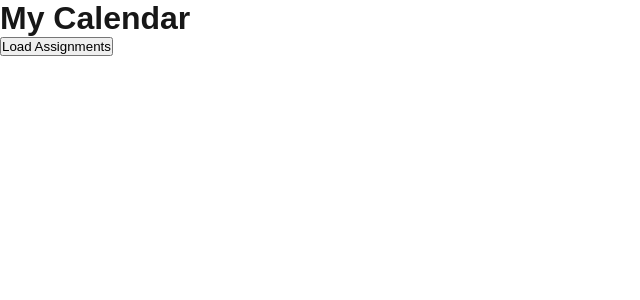
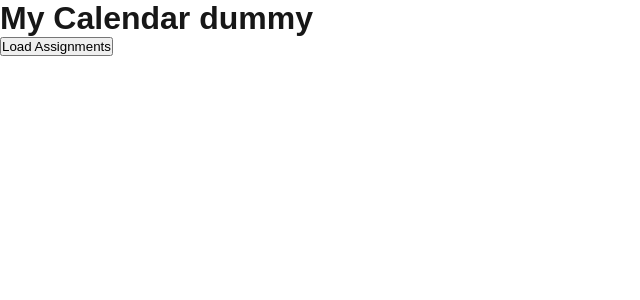
Before and after one commit to thandi14/LBCalender, a Next.js app in the folder syllabus-parser/: page /Calender in a window 1280 px wide. Shown: the top 300 px of the page, without its empty margins (0-640 px from the left). Built offline with nearby package versions, Linux system fonts and the light colour scheme.

Commit message:
first commit

```diff
--- a/syllabus-parser/src/app/Calender/page.tsx
+++ b/syllabus-parser/src/app/Calender/page.tsx
@@ -16,7 +16,7 @@ export default function Calendar() {
 
   return (
     <div>
-      <h1>My Calendar</h1>
+      <h1>My Calendar dummy</h1>
       <button onClick={fetchAssignments}>Load Assignments</button>
       <ul>
         {assignments.map((a, i) => (
```
